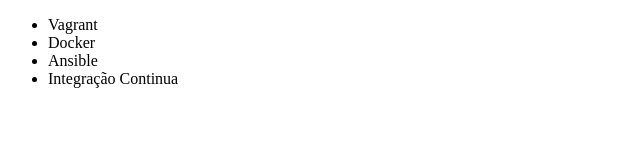
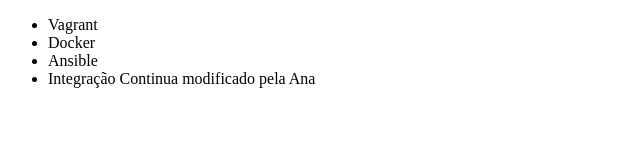
Before and after one commit to francolupo/alura-git, a plain HTML site: page index.html in a window 1280 px wide. Shown: the whole page, without its empty margins (0-640 px from the left). Drawn offline with Linux system fonts and the light colour scheme.

Commit message:
Modificação

```diff
--- a/index.html
+++ b/index.html
@@ -9,7 +9,7 @@
         <li>Vagrant</li>
         <li>Docker</li>
         <li>Ansible</li>
-        <li>Integração Continua</li>
+        <li>Integração Continua modificado pela Ana</li>
     </ul>
 </body>
 </html>
```
